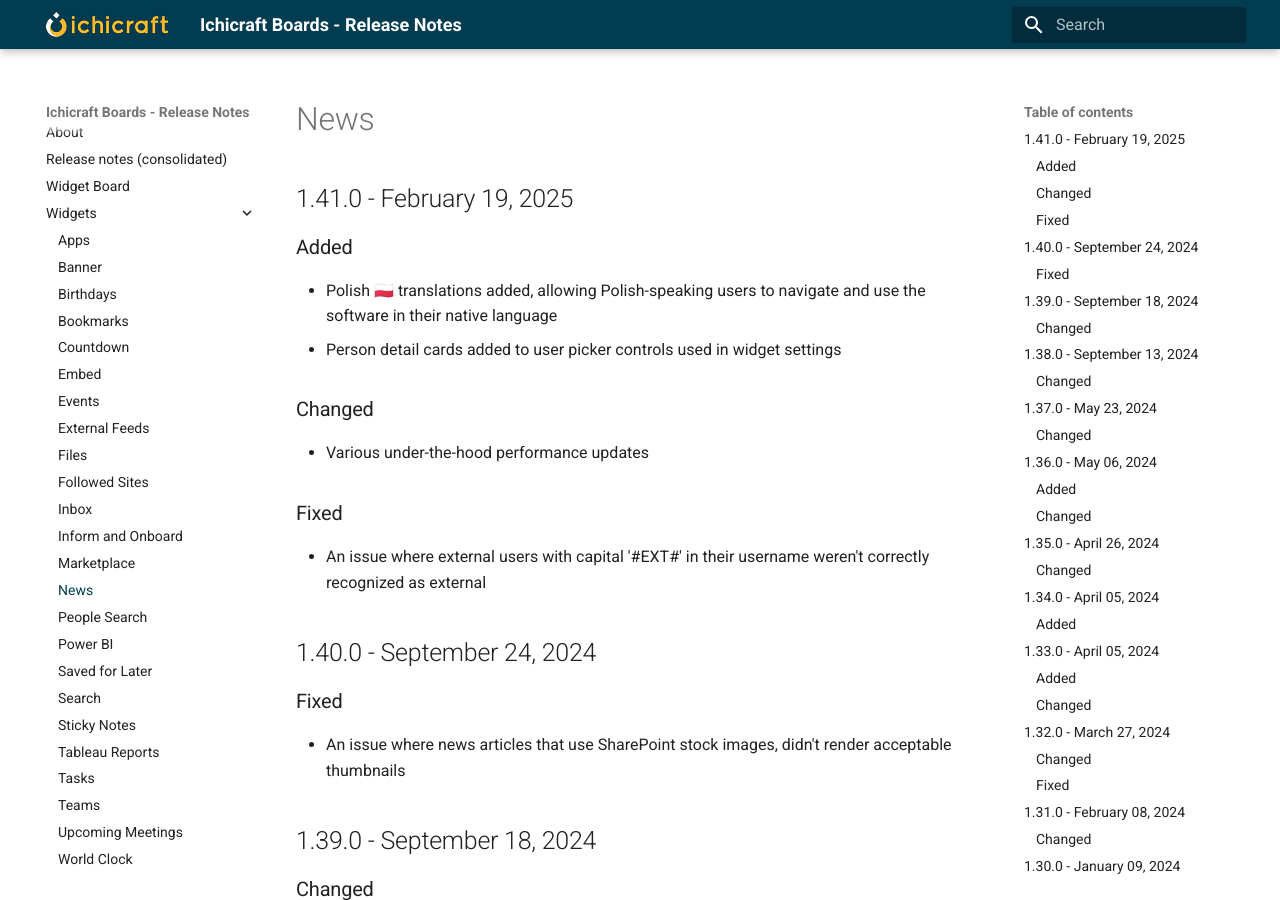
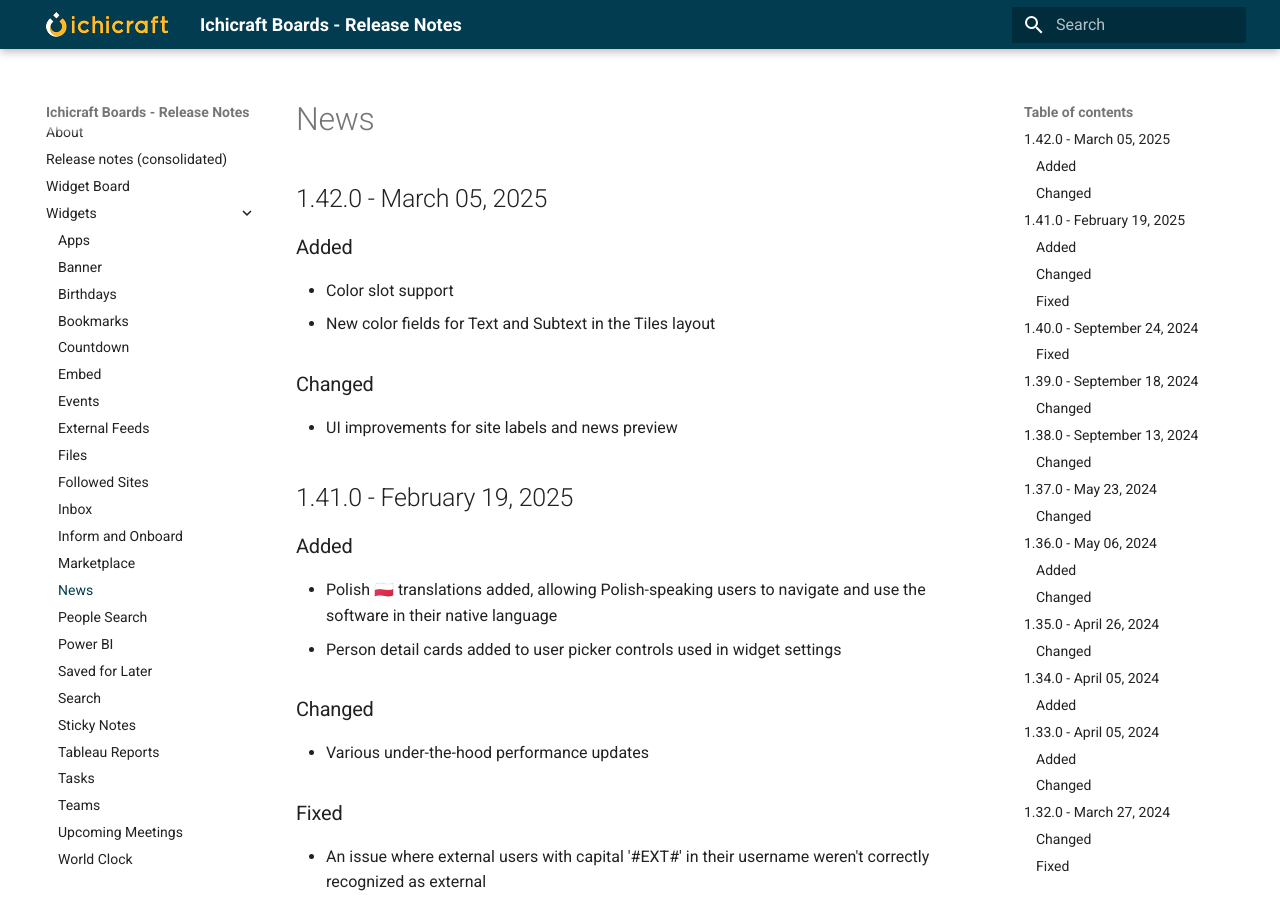
Before and after one commit to ichicraft/widgets-docs, an MkDocs documentation site: the page built from docs/Widgets/News.md, in a window 1280 px wide and 900 px high. Built offline with MkDocs 1.6.1 and Material for MkDocs 9.7.7, drawn with Linux system fonts in a browser that asks for light colours.

```diff
--- a/docs/Widgets/News.md
+++ b/docs/Widgets/News.md
@@ -1,3 +1,12 @@
+## 1.42.0 - March 05, 2025
+
+### Added
+- Color slot support
+- New color fields for Text and Subtext in the Tiles layout
+
+### Changed
+- UI improvements for site labels and news preview
+
 ## 1.41.0 - February 19, 2025
 
 ### Added
```
Also changed, not shown: docs/Release-notes-(consolidated).md (+9 -0 lines).
